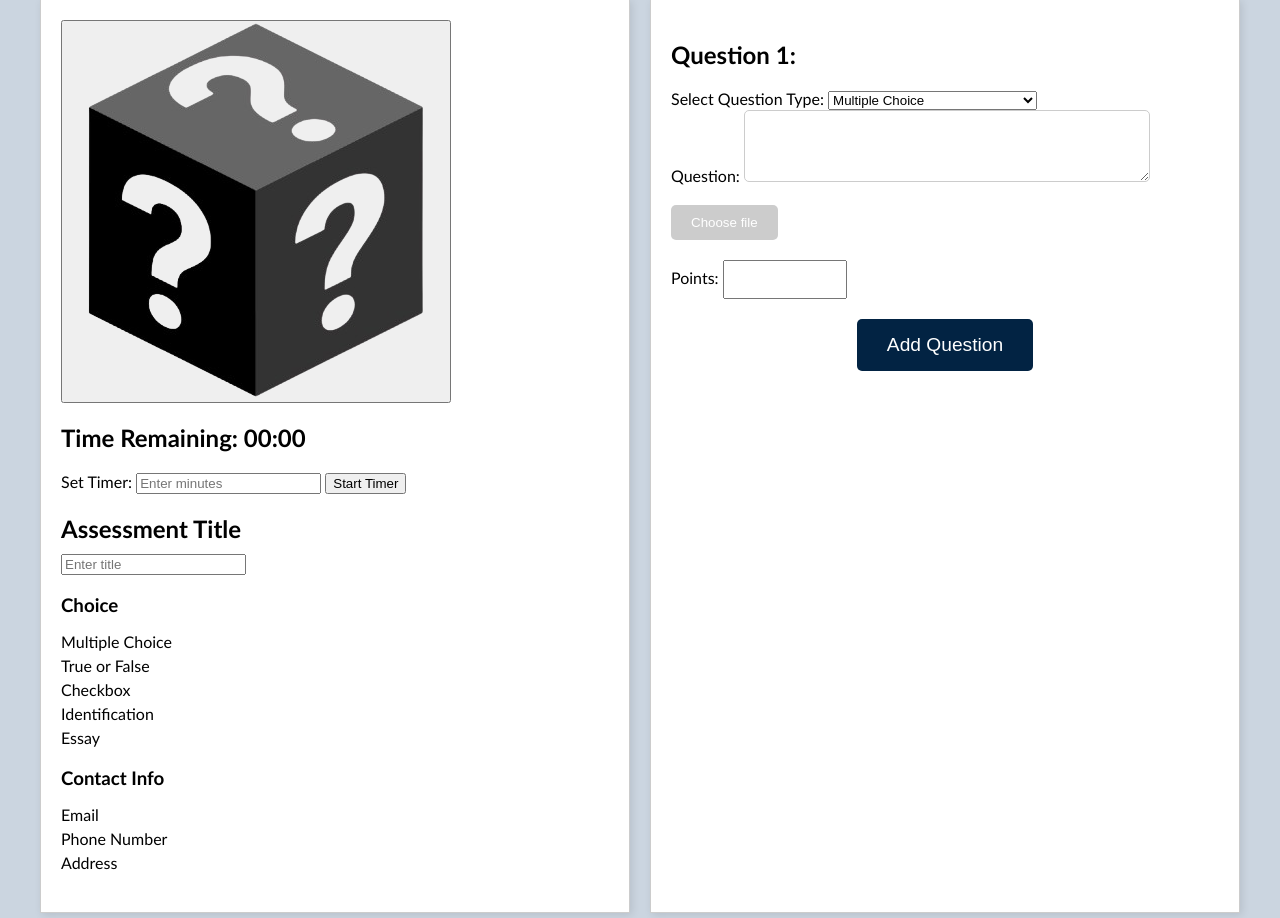
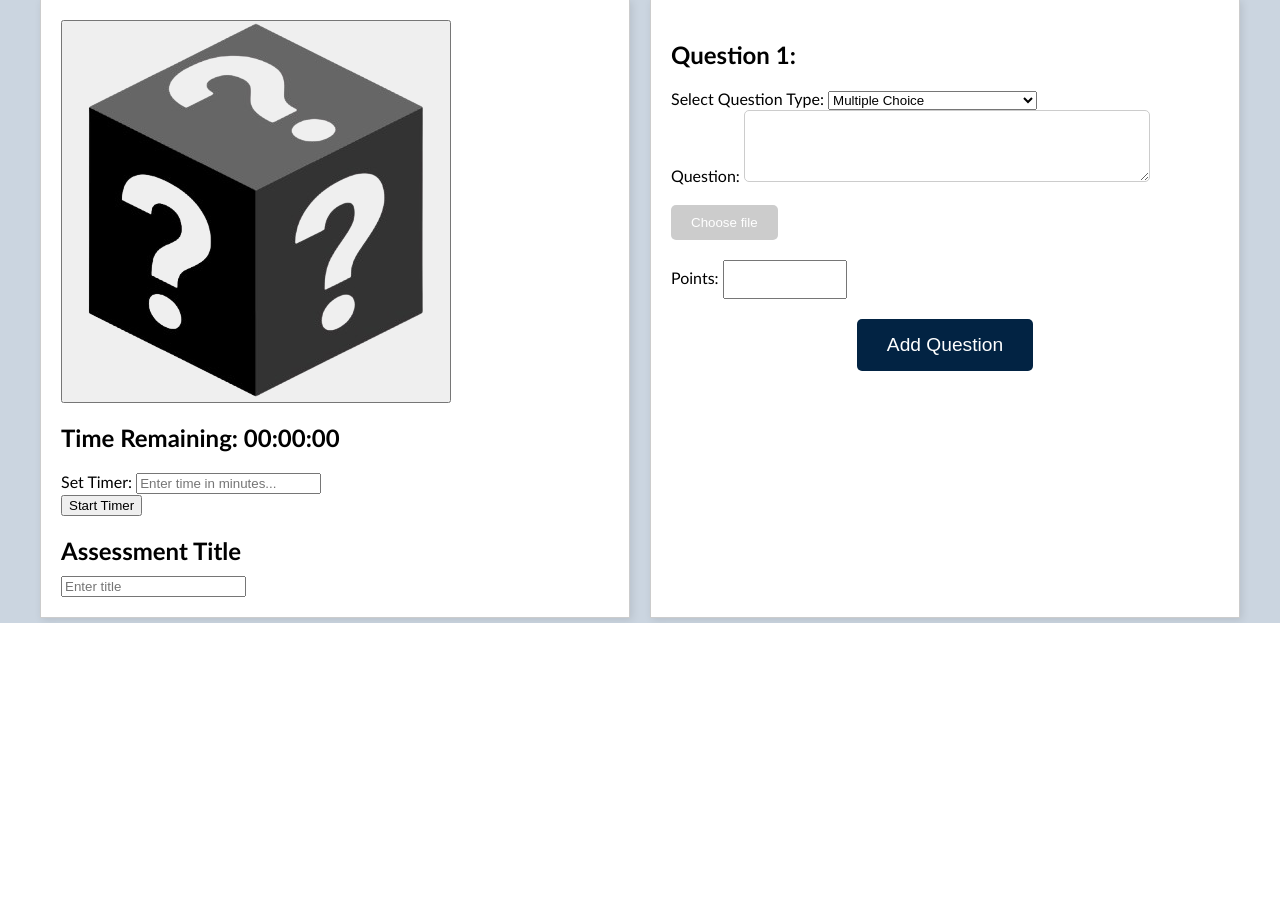
Before and after one commit to dashi-ron3/quiex, a PHP site: page /create-assessment.php in a window 1280 px wide. Shown: the part 197-1115 px from the top of the page. After the commit the page ends 820 px from the top, so only its background shows below. Run offline with PHP 8.4, Linux system fonts and the light colour scheme.

Commit message:
Update create-assessment.php

```diff
--- a/create-assessment.php
+++ b/create-assessment.php
@@ -23,35 +23,16 @@
                     <img src="assets/randomizer.png" alt="Randomize Items">
                 </button>
                 <div class="timer-section">
-                    <h2>Time Remaining: <span id="timer-display">00:00</span></h2>
-                    <label for="timer">Set Timer:</label>
-                    <input type="number" id="timer-input" placeholder="Enter minutes">
+                    <h2>Time Remaining: <span id="timer-display">00:00:00</span></h2>
+                    <label for="total-time-input">Set Timer:</label>
+                    <input type="number" id="total-time-input" placeholder="Enter time in minutes..." min="0">
+                    <br>
                     <button id="start-timer">Start Timer</button>
                 </div>
 
                 <div class="panel-body">
                     <h2>Assessment Title</h2>
                     <input type="text" placeholder="Enter title">
-
-                    <div class="choices">
-                        <h3>Choice</h3>
-                        <ul>
-                            <li>Multiple Choice</li>
-                            <li>True or False</li>
-                            <li>Checkbox</li>
-                            <li>Identification</li>
-                            <li>Essay</li>
-                        </ul>
-                    </div>
-
-                    <div class="contact-info">
-                        <h3>Contact Info</h3>
-                        <ul>
-                            <li>Email</li>
-                            <li>Phone Number</li>
-                            <li>Address</li>
-                        </ul>
-                    </div>
                 </div>
             </div>
 
```
